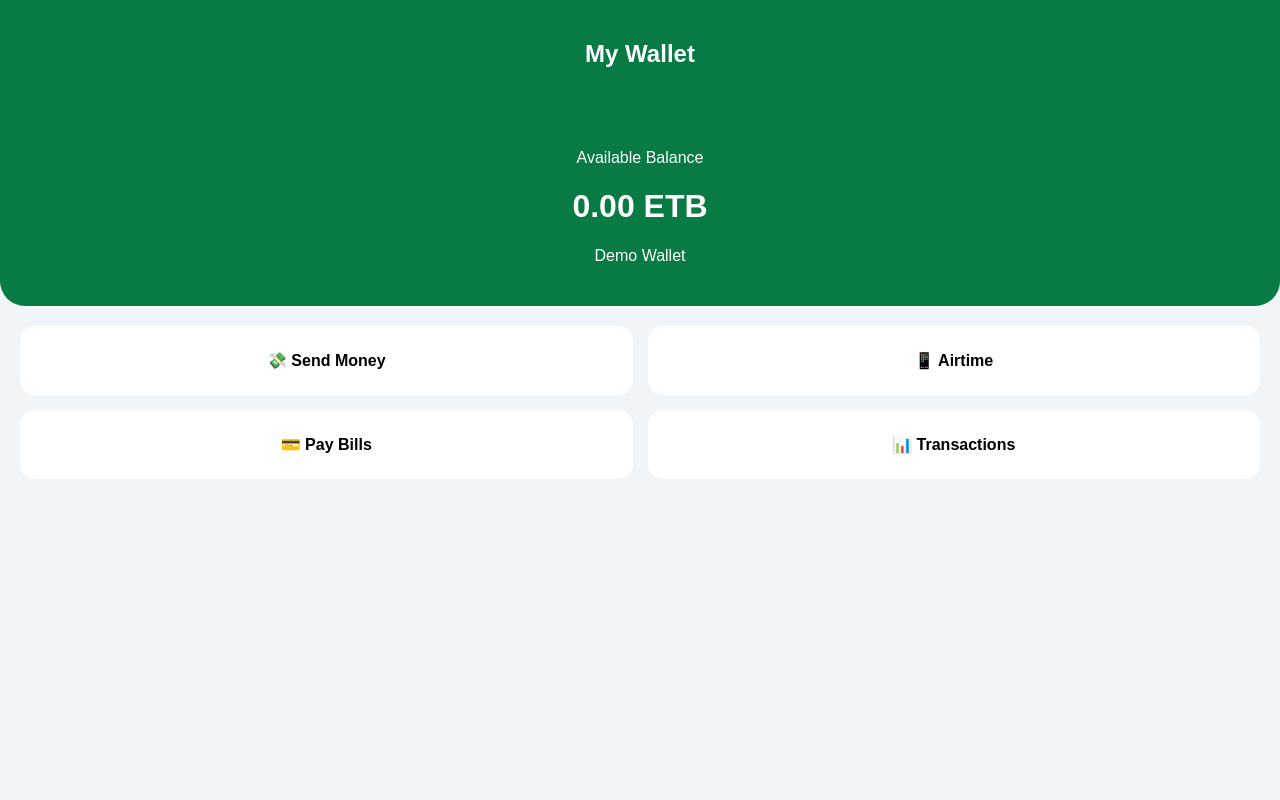
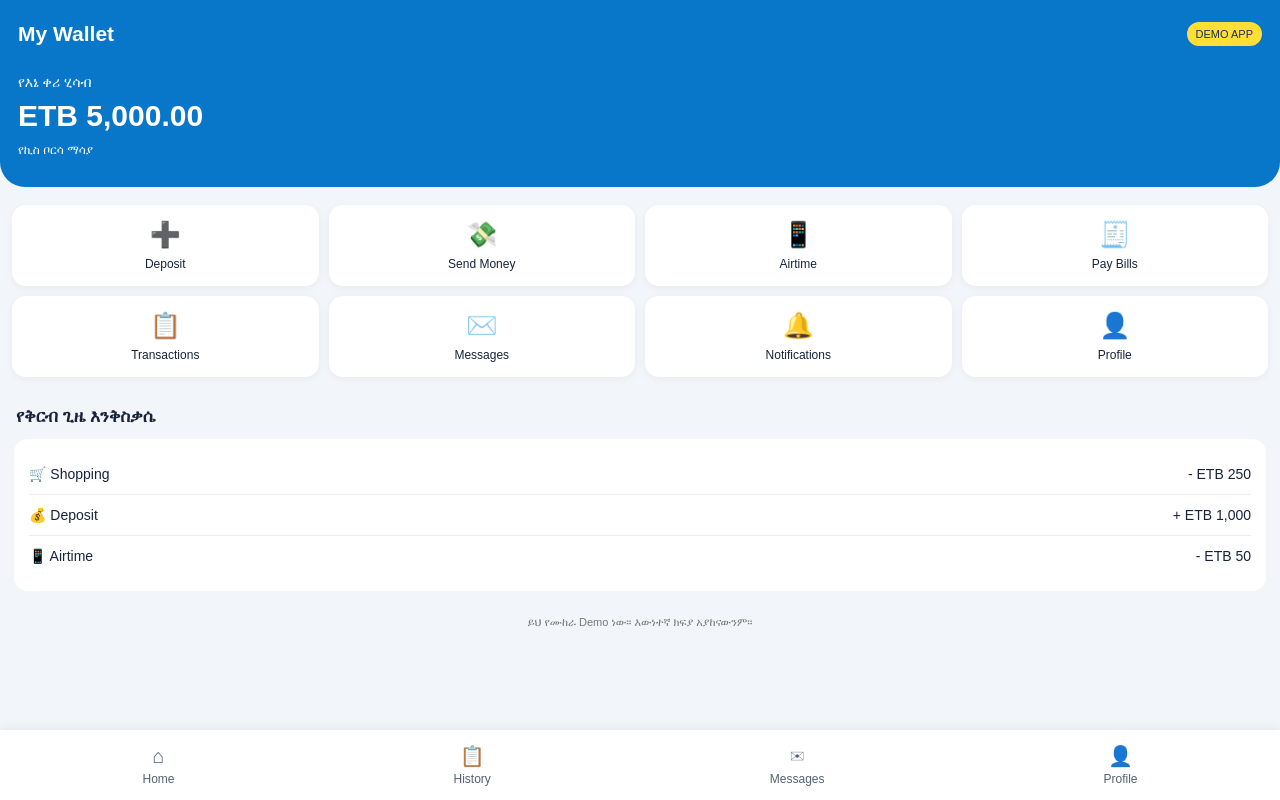
Before and after one commit to kkingvon07-rgb/telebirr-clon, a plain HTML site: page index.html in a window 1280 px wide. Drawn offline with Linux system fonts and the light colour scheme.

Commit message:
Update index.html

```diff
--- a/index.html
+++ b/index.html
@@ -1,29 +1,108 @@
 <!DOCTYPE html>
-<html>
+<html lang="am">
 <head>
 <meta charset="UTF-8">
-<meta name="viewport" content="width=device-width, initial-scale=1">
-<title>My Wallet</title>
+<meta name="viewport" content="width=device-width, initial-scale=1.0">
+<title>My Wallet Demo</title>
 <style>
-body { margin:0; font-family:Arial; background:#f2f5f8; }
-header { background:#087b45; color:white; padding:20px; text-align:center; }
-.balance { background:#087b45; color:white; padding:25px; text-align:center; border-radius:0 0 25px 25px; }
-.services { display:grid; grid-template-columns:1fr 1fr; gap:15px; padding:20px; }
-.item { background:white; padding:25px 10px; text-align:center; border-radius:15px; font-weight:bold; }
+*{box-sizing:border-box}
+body{margin:0;background:#f2f5fa;font-family:Arial,sans-serif;color:#17233b}
+header{background:#0876c9;color:white;padding:22px 18px 30px;border-radius:0 0 25px 25px}
+.top{display:flex;justify-content:space-between;align-items:center}
+.brand{font-size:21px;font-weight:bold}
+.demo{font-size:11px;background:#ffdf35;color:#17324d;padding:6px 9px;border-radius:12px}
+.balance{margin-top:28px;font-size:14px}
+.amount{font-size:30px;font-weight:bold;margin-top:8px}
+.actions{display:grid;grid-template-columns:repeat(4,1fr);gap:10px;padding:18px 12px}
+.action{background:white;border-radius:14px;padding:15px 5px;text-align:center;font-size:12px;box-shadow:0 2px 8px #0000000c;cursor:pointer}
+.icon{font-size:25px;display:block;margin-bottom:8px}
+h3{font-size:17px;margin:12px 16px}
+.list{background:white;margin:10px 14px;border-radius:14px;padding:15px}
+.item{display:flex;justify-content:space-between;padding:12px 0;border-bottom:1px solid #eee;font-size:14px}
+.item:last-child{border:0}
+nav{position:fixed;bottom:0;left:0;right:0;background:white;display:flex;justify-content:space-around;padding:13px 3px;box-shadow:0 -2px 10px #00000010}
+nav button{border:0;background:none;color:#536174;font-size:12px}
+nav span{display:block;font-size:20px;margin-bottom:4px}
+.notice{text-align:center;color:#777;font-size:11px;padding:15px 10px 90px}
+button{cursor:pointer}
 </style>
 </head>
 <body>
-<header><h2>My Wallet</h2></header>
-<div class="balance">
-<p>Available Balance</p>
-<h1>0.00 ETB</h1>
-<p>Demo Wallet</p>
+<header>
+ <div class="top">
+  <div class="brand">My Wallet</div>
+  <div class="demo">DEMO APP</div>
+ </div>
+ <div class="balance">የእኔ ቀሪ ሂሳብ</div>
+ <div class="amount" id="balance">ETB 5,000.00</div>
+ <div style="margin-top:10px;font-size:12px">የኪስ ቦርሳ ማሳያ</div>
+</header>
+
+<div class="actions">
+ <div class="action" onclick="doAction('Deposit')"><span class="icon">➕</span>Deposit</div>
+ <div class="action" onclick="doAction('Send Money')"><span class="icon">💸</span>Send Money</div>
+ <div class="action" onclick="doAction('Airtime')"><span class="icon">📱</span>Airtime</div>
+ <div class="action" onclick="doAction('Pay Bills')"><span class="icon">🧾</span>Pay Bills</div>
+ <div class="action" onclick="doAction('Transactions')"><span class="icon">📋</span>Transactions</div>
+ <div class="action" onclick="doAction('Messages')"><span class="icon">✉️</span>Messages</div>
+ <div class="action" onclick="doAction('Notifications')"><span class="icon">🔔</span>Notifications</div>
+ <div class="action" onclick="doAction('Profile')"><span class="icon">👤</span>Profile</div>
 </div>
-<div class="services">
-<div class="item">💸 Send Money</div>
-<div class="item">📱 Airtime</div>
-<div class="item">💳 Pay Bills</div>
-<div class="item">📊 Transactions</div>
+
+<h3>የቅርብ ጊዜ እንቅስቃሴ</h3>
+<div class="list" id="transactions">
+ <div class="item"><span>🛒 Shopping</span><span>- ETB 250</span></div>
+ <div class="item"><span>💰 Deposit</span><span>+ ETB 1,000</span></div>
+ <div class="item"><span>📱 Airtime</span><span>- ETB 50</span></div>
 </div>
+
+<div class="notice">ይህ የሙከራ Demo ነው። እውነተኛ ክፍያ አያከናውንም።</div>
+
+<nav>
+ <button onclick="doAction('Home')"><span>⌂</span>Home</button>
+ <button onclick="doAction('Transactions')"><span>📋</span>History</button>
+ <button onclick="doAction('Messages')"><span>✉</span>Messages</button>
+ <button onclick="doAction('Profile')"><span>👤</span>Profile</button>
+</nav>
+
+<script>
+function doAction(name){
+ if(name==='Home'){
+  alert('Welcome to My Wallet Demo!');
+  return;
+ }
+ if(name==='Transactions'){
+  alert('የግብይት ታሪክ ማሳያ ነው።');
+  return;
+ }
+ if(name==='Messages'){
+  alert('ምንም አዲስ መልዕክት የለም።');
+  return;
+ }
+ if(name==='Notifications'){
+  alert('ምንም አዲስ ማሳወቂያ የለም።');
+  return;
+ }
+ if(name==='Profile'){
+  alert('My Wallet Demo Profile');
+  return;
+ }
+ if(name==='Deposit'){
+  alert('ይህ የDemo Deposit ሙከራ ነው።');
+  return;
+ }
+ if(name==='Send Money'){
+  alert('ይህ የDemo Send Money ሙከራ ነው። እውነተኛ ገንዘብ አይላክም።');
+  return;
+ }
+ if(name==='Airtime'){
+  alert('ይህ የDemo Airtime ሙከራ ነው።');
+  return;
+ }
+ if(name==='Pay Bills'){
+  alert('ይህ የDemo Pay Bills ሙከራ ነው።');
+ }
+}
+</script>
 </body>
 </html>
```
